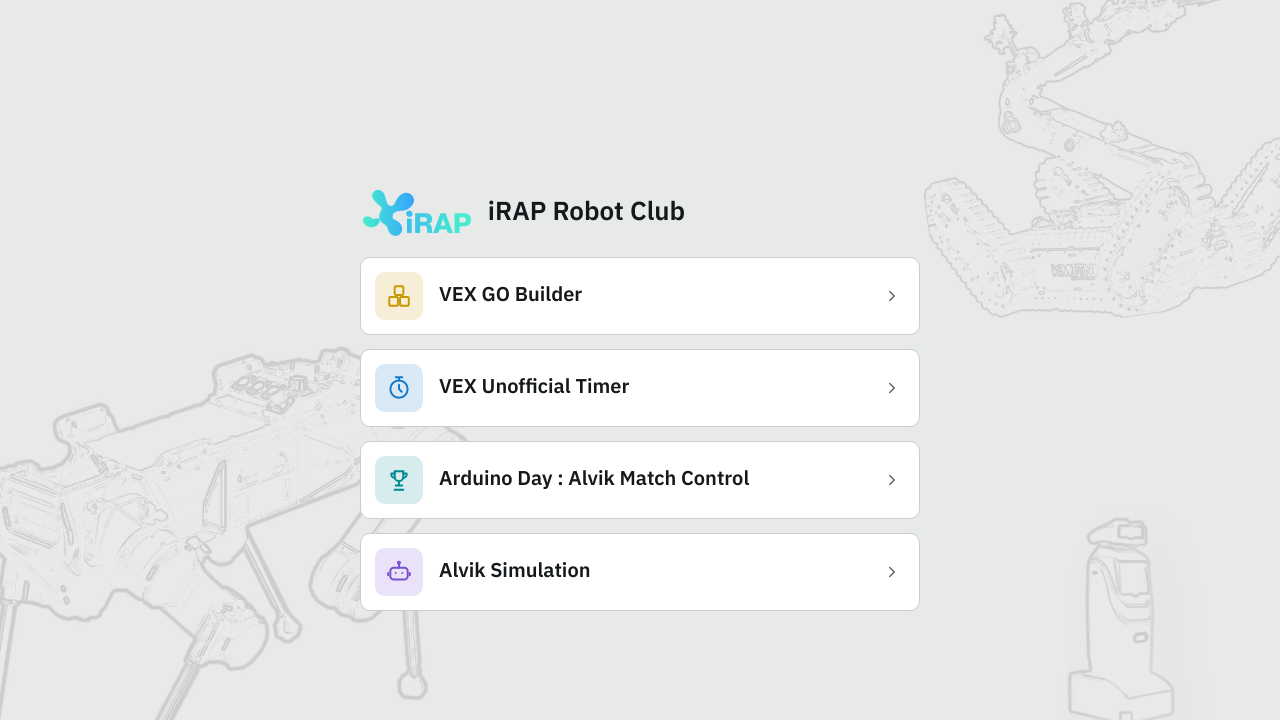
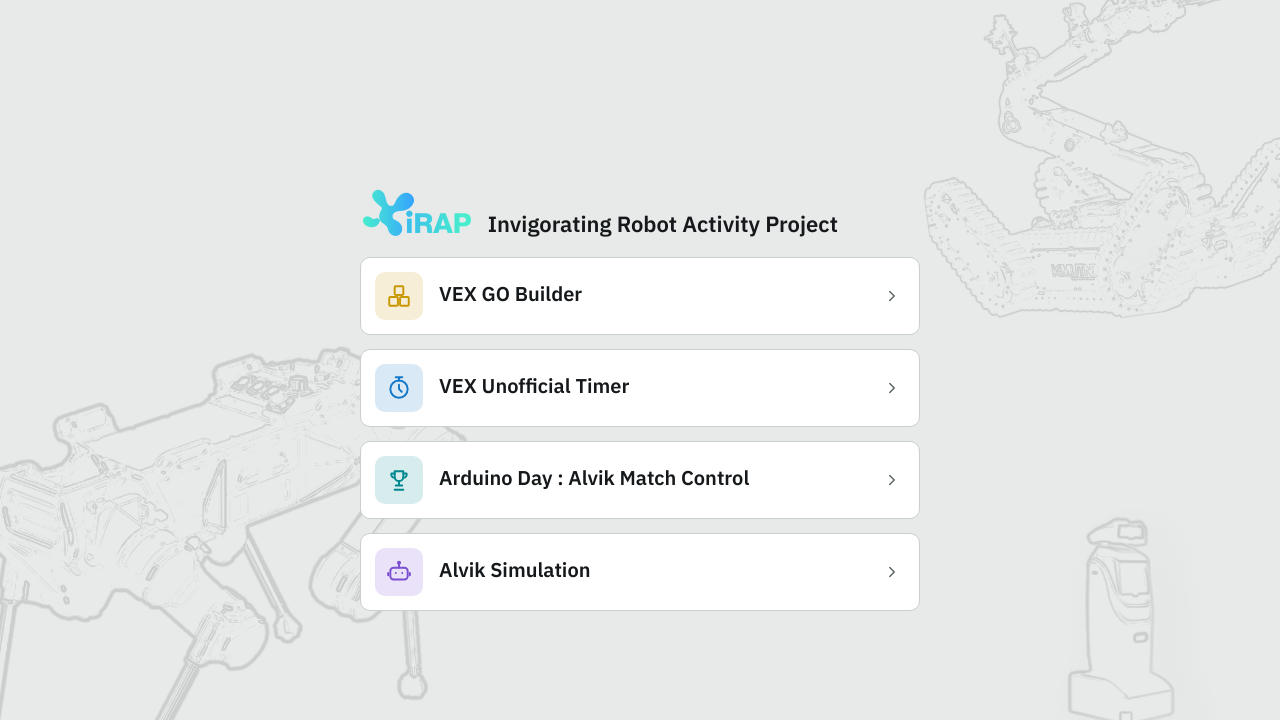
Before and after one commit to raphael-nt/raphael-nt.github.io, a plain HTML site: page index.html in a window 1280 px wide. Shown: the top 720 px of the page. Drawn offline with Linux system fonts and the light colour scheme.

Commit message:
Align heading with the logo and use the full iRAP name

```diff
--- a/index.html
+++ b/index.html
@@ -15,9 +15,9 @@
 html,body{margin:0;background:var(--floor);color:var(--ink);font:400 16px/1.5 var(--f)}
 body{min-height:100vh;display:grid;place-items:center;padding:24px 16px}
 main{width:min(560px,100%);display:grid;gap:14px}
-header{display:flex;align-items:center;gap:14px;margin-bottom:6px}
+header{display:flex;align-items:flex-end;gap:14px;margin-bottom:6px}
 header img{height:48px}
-h1{margin:0;font-weight:600;font-size:26px;line-height:1.25}
+h1{margin:0 0 -2px;font-weight:600;font-size:22px;line-height:1.2}
 a.pick{display:flex;align-items:center;gap:16px;padding:14px 18px 14px 14px;background:var(--panel);border:1px solid var(--line);border-radius:var(--r-md);color:inherit;text-decoration:none;transition:border-color .15s,transform .15s}
 a.pick:hover{border-color:var(--c);transform:translateY(-1px)}
 a.pick:focus-visible{outline:3px solid var(--teal);outline-offset:2px}
@@ -59,7 +59,7 @@ main{position:relative;z-index:1}
 <img class="a3 b" src="shared/art/service_line_black.png" alt=""><img class="a3 w" src="shared/art/service_line_white.png" alt="">
 </div>
 <main>
-<header><img src="shared/irap-full.png" alt="iRAP"><h1>iRAP Robot Club</h1></header>
+<header><img src="shared/irap-full.png" alt="iRAP"><h1>Invigorating Robot Activity Project</h1></header>
 <a class="pick vex" href="vex-go-builder/"><span class="ic"><svg viewBox="0 0 24 24" fill="none" stroke="currentColor" stroke-width="1.8" stroke-linecap="round" stroke-linejoin="round" aria-hidden="true"><rect x="3" y="13" width="8" height="8" rx="1"/><rect x="13" y="13" width="8" height="8" rx="1"/><rect x="8" y="3" width="8" height="8" rx="1"/></svg></span><b>VEX GO Builder</b><svg class="go" viewBox="0 0 24 24" fill="none" stroke="currentColor" stroke-width="2" stroke-linecap="round" stroke-linejoin="round" aria-hidden="true"><path d="m9 6 6 6-6 6"/></svg></a>
 <a class="pick timer" href="vex-unofficial-timer/"><span class="ic"><svg viewBox="0 0 24 24" fill="none" stroke="currentColor" stroke-width="1.8" stroke-linecap="round" stroke-linejoin="round" aria-hidden="true"><circle cx="12" cy="13" r="8"/><path d="M12 9v4l2.5 2.5M9 2h6M12 2v3"/></svg></span><b>VEX Unofficial Timer</b><svg class="go" viewBox="0 0 24 24" fill="none" stroke="currentColor" stroke-width="2" stroke-linecap="round" stroke-linejoin="round" aria-hidden="true"><path d="m9 6 6 6-6 6"/></svg></a>
 <a class="pick alvik" href="alvik-match-control/"><span class="ic"><svg viewBox="0 0 24 24" fill="none" stroke="currentColor" stroke-width="1.8" stroke-linecap="round" stroke-linejoin="round" aria-hidden="true"><path d="M8 4h8v5a4 4 0 0 1-8 0z"/><path d="M8 6H5a3 3 0 0 0 3 4M16 6h3a3 3 0 0 1-3 4M12 13v4M8 21h8M9 17h6"/></svg></span><b>Arduino Day : Alvik Match Control</b><svg class="go" viewBox="0 0 24 24" fill="none" stroke="currentColor" stroke-width="2" stroke-linecap="round" stroke-linejoin="round" aria-hidden="true"><path d="m9 6 6 6-6 6"/></svg></a>
```
